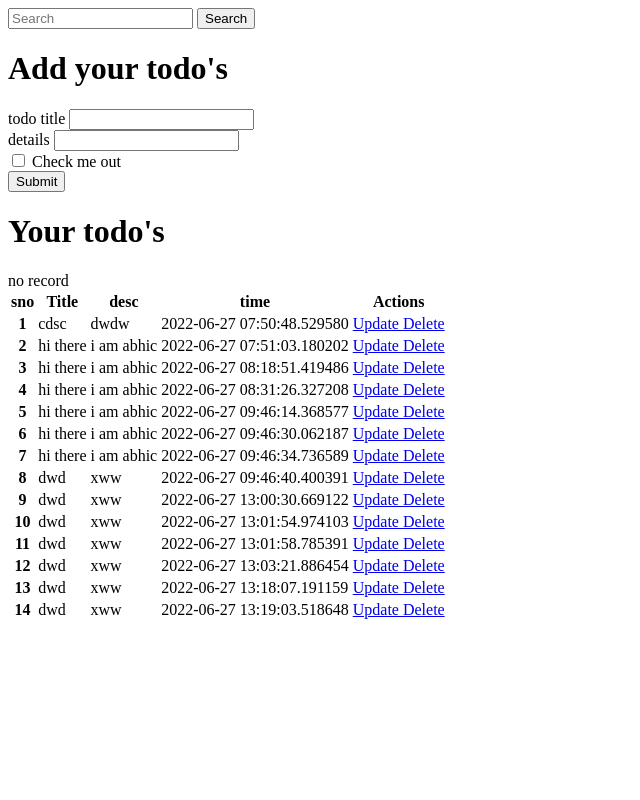
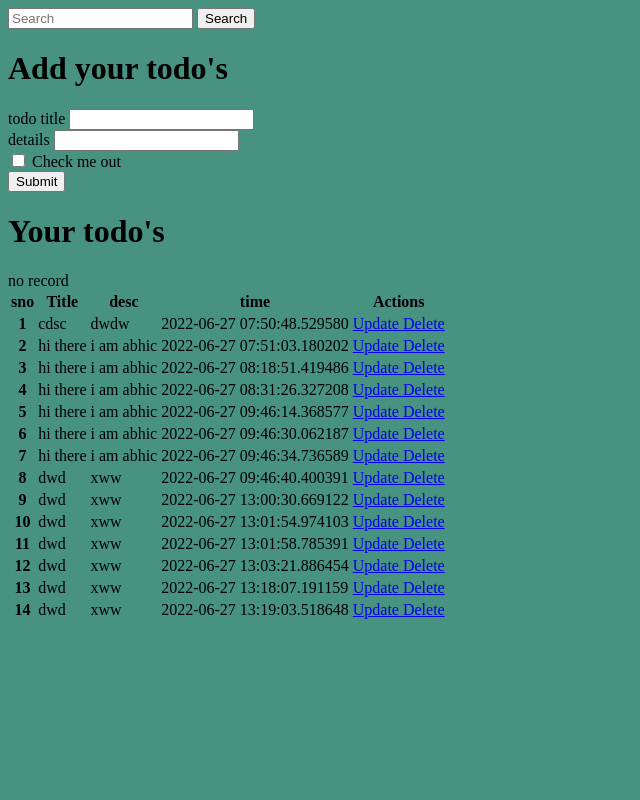
Before and after one commit to abhic31/Flask-Todo-App, a Flask app: page / in a window 1280 px wide. Shown: the whole page, without its empty margins (0-640 px from the left). Run offline with Flask 2, Linux system fonts and the light colour scheme; data comes from the database, SQL or seed files in the repository; both versions use the stored data as it was after the commit.

Commit message:
new changes

```diff
--- /dev/null
+++ b/static/css/style.css
@@ -0,0 +1,3 @@
+body{
+    background-color: #489282;
+}
--- a/templates/index.html
+++ b/templates/index.html
@@ -1,3 +1,8 @@
+<head>
+    <link rel="stylesheet" href="{{ url_for('static', filename='css/style.css') }}">
+
+</head>
+<body>
 
         <form class="d-flex" role="search">
           <input class="form-control me-2" type="search" placeholder="Search" aria-label="Search">
@@ -53,9 +58,13 @@
         </td>
 
       </tr>
+
       {% endfor %}
 
 
 
   </tbody>
 </table>
+
+
+</body>
```
Also changed, not shown: requirements.txt (added, +12 -0 lines), todo.db, 1 other file.
